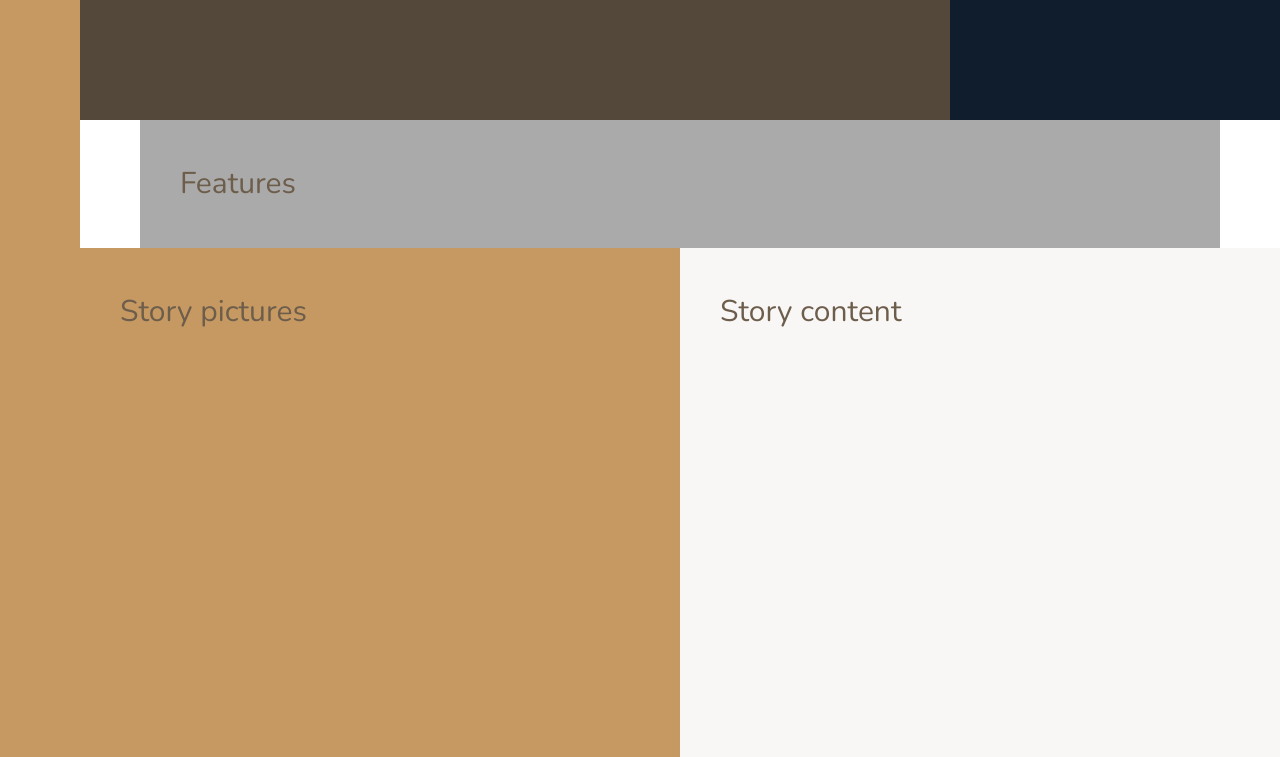
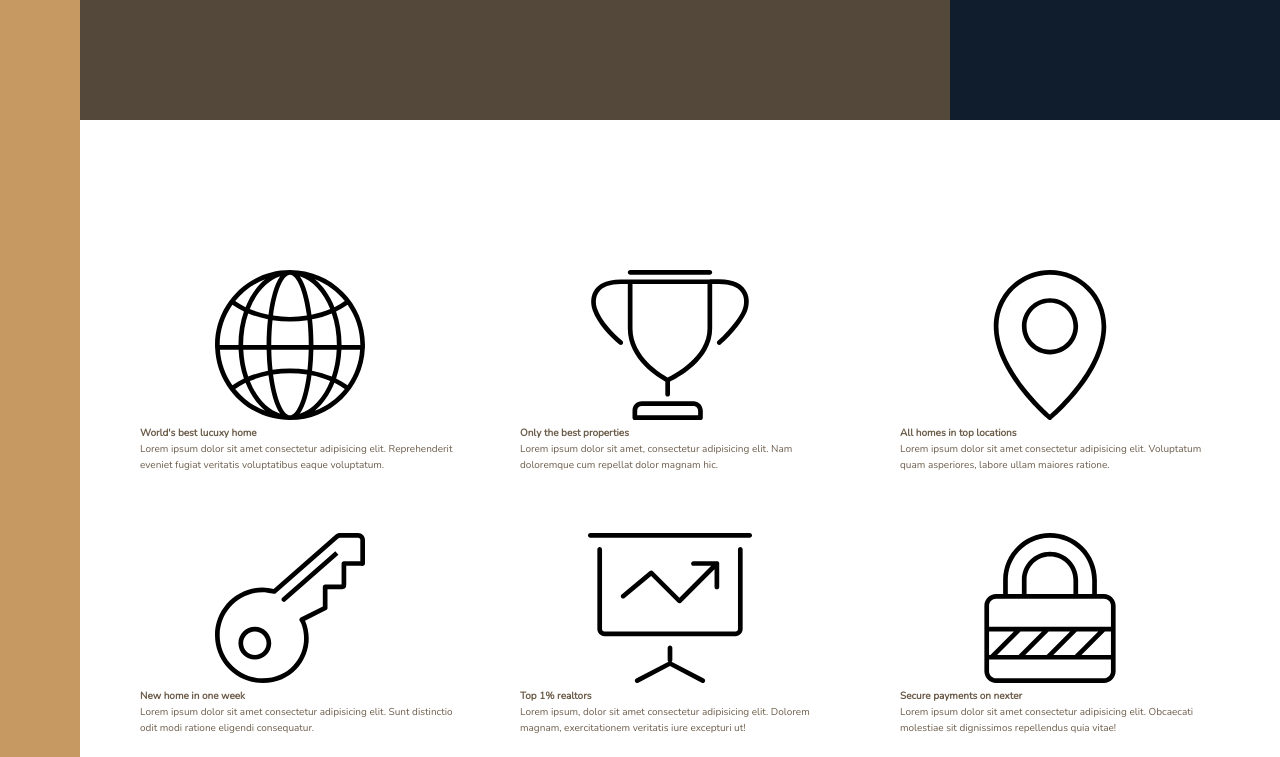
Before and after one commit to Lawrencehudson23/Nexter, a website: page index.html in a window 1280 px wide. Shown: the part 520-1277 px from the top of the page. Drawn offline with nearby package versions, Linux system fonts and the light colour scheme.

Commit message:
added feature

```diff
--- a/index.html
+++ b/index.html
@@ -25,7 +25,70 @@
 
     <div class="realtors">Top 3 realtors</div>
 
-    <section class="features">Features</section>
+    <section class="features">
+      <div class="feature">
+        <svg class="feature__icon">
+          <use xlink:href="img/sprite.svg#icon-global" />
+        </svg>
+        <h4 class="heading-4">World's best lucuxy home</h4>
+        <p class="feature__text">
+          Lorem ipsum dolor sit amet consectetur adipisicing elit. Reprehenderit
+          eveniet fugiat veritatis voluptatibus eaque voluptatum.
+        </p>
+      </div>
+
+      <div class="feature">
+        <svg class="feature__icon">
+          <use xlink:href="img/sprite.svg#icon-trophy" />
+        </svg>
+        <h4 class="heading-4">Only the best properties</h4>
+        <p class="feature__text">
+          Lorem ipsum dolor sit amet, consectetur adipisicing elit. Nam
+          doloremque cum repellat dolor magnam hic.
+        </p>
+      </div>
+
+      <div class="feature">
+        <svg class="feature__icon">
+          <use xlink:href="img/sprite.svg#icon-map-pin" />
+        </svg>
+        <h4 class="heading-4">All homes in top locations</h4>
+        <p class="feature__text">
+          Lorem ipsum dolor sit amet consectetur adipisicing elit. Voluptatum
+          quam asperiores, labore ullam maiores ratione.
+        </p>
+      </div>
+      <div class="feature">
+        <svg class="feature__icon">
+          <use xlink:href="img/sprite.svg#icon-key" />
+        </svg>
+        <h4 class="heading-4">New home in one week</h4>
+        <p class="feature__text">
+          Lorem ipsum dolor sit amet consectetur adipisicing elit. Sunt
+          distinctio odit modi ratione eligendi consequatur.
+        </p>
+      </div>
+      <div class="feature">
+        <svg class="feature__icon">
+          <use xlink:href="img/sprite.svg#icon-presentation" />
+        </svg>
+        <h4 class="heading-4">Top 1% realtors</h4>
+        <p class="feature__text">
+          Lorem ipsum, dolor sit amet consectetur adipisicing elit. Dolorem
+          magnam, exercitationem veritatis iure excepturi ut!
+        </p>
+      </div>
+      <div class="feature">
+        <svg class="feature__icon">
+          <use xlink:href="img/sprite.svg#icon-lock" />
+        </svg>
+        <h4 class="heading-4">Secure payments on nexter</h4>
+        <p class="feature__text">
+          Lorem ipsum dolor sit amet consectetur adipisicing elit. Obcaecati
+          molestiae sit dignissimos repellendus quia vitae!
+        </p>
+      </div>
+    </section>
 
     <div class="story__pictures">Story pictures</div>
 
--- a/sass/_base.scss
+++ b/sass/_base.scss
@@ -38,14 +38,7 @@ body {
   display: grid;
   grid-template-rows: 80vh min-content 40vw repeat(3, min-content);
   grid-template-columns:
-    [sidebar-start] 8rem [sidebar-end full-start] minmax(
-      6rem,
-      1fr
-    ) [center-start] repeat(8, [col-start] minmax(min-content, 14rem) [col-end])
+    [sidebar-start] 8rem [sidebar-end full-start] minmax(6rem, 1fr)
+    [center-start] repeat(8, [col-start] minmax(min-content, 14rem) [col-end])
     [center-end] minmax(6rem, 1fr) [full-end];
-
-  & > * {
-    font-size: 3rem;
-    padding: 40px;
-  }
 }
--- a/sass/_features.scss
+++ b/sass/_features.scss
@@ -1,4 +1,9 @@
 .features {
-  background-color: $color-grey-light-2;
   grid-column: center-start/center-end;
+
+  margin: 15rem 0;
+
+  display: grid;
+  grid-template-columns: repeat(3, 1fr);
+  grid-gap: 6rem;
 }
```
Also changed, not shown: css/style.css.
